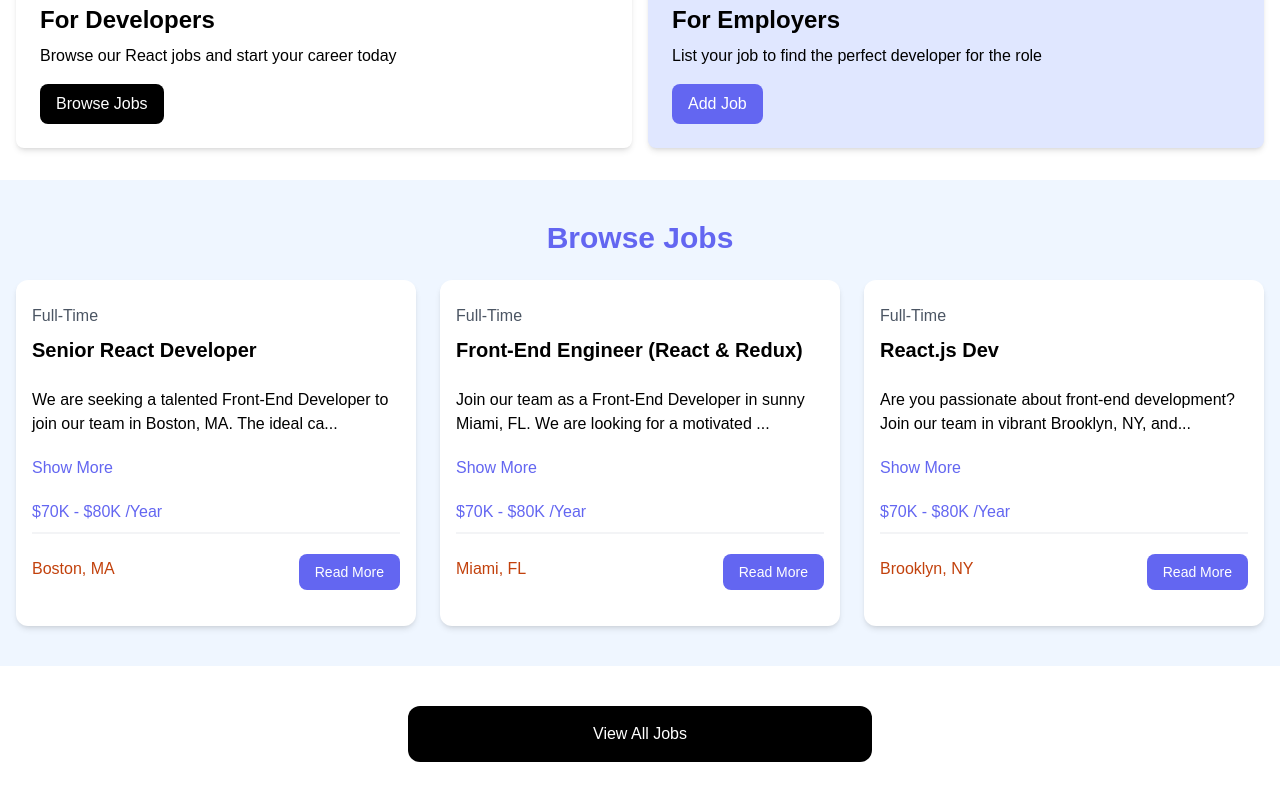
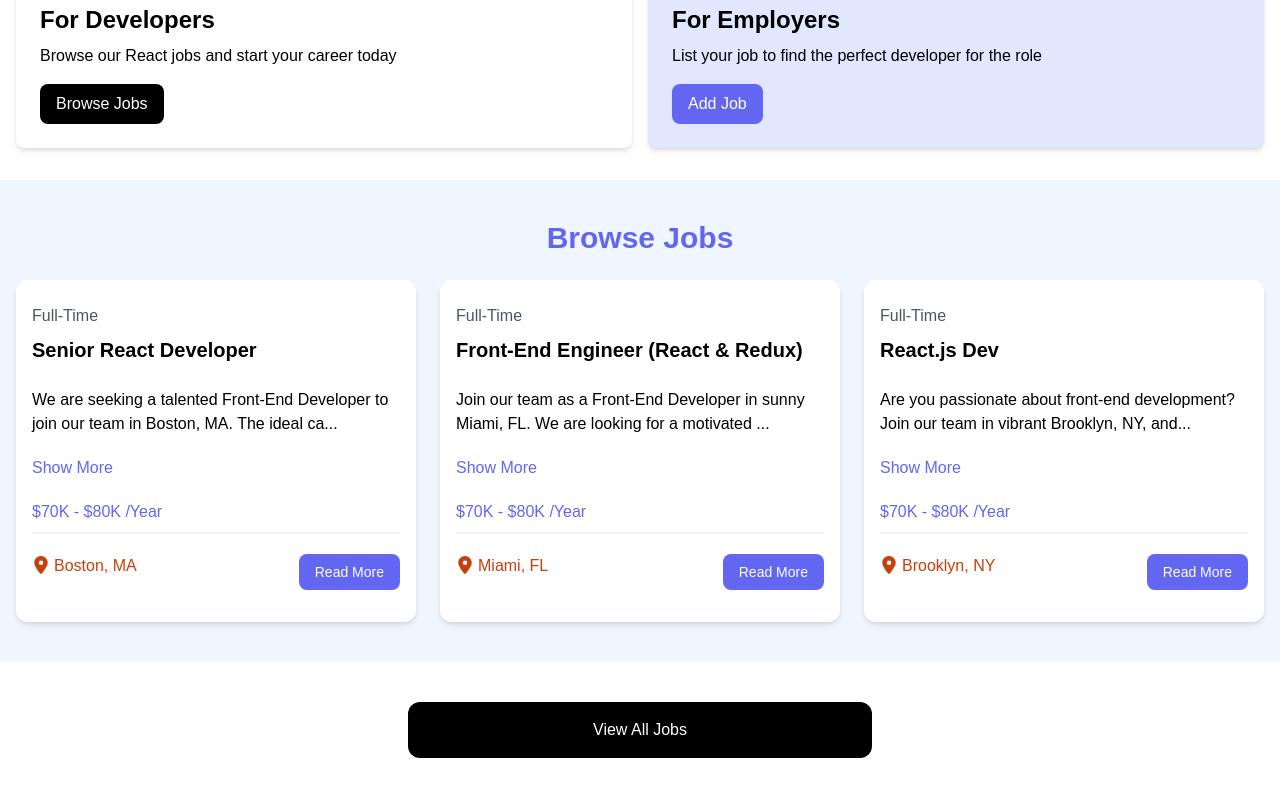
Before and after one commit to zakariaelrharbi/JopApp, a React (Vite) app: page / in a window 1280 px wide. Shown: the part 429-1229 px from the top of the page. Built offline with nearby package versions, Linux system fonts and the light colour scheme.

Commit message:
adding localisation icon

```diff
--- a/src/Components/JobListing1.jsx
+++ b/src/Components/JobListing1.jsx
@@ -1,4 +1,6 @@
 import React, { useState } from 'react'
+import { FaLocationDot } from "react-icons/fa6";
+
 
 const JobListing1 = ({job}) => {
   const [showMore, setShowMore] = useState(0);
@@ -29,7 +31,7 @@ const JobListing1 = ({job}) => {
                     <div className="border border-gray-100 mb-5" />
                     <div className="flex flex-col lg:flex-row justify-between mb-4">
                       <div className="text-orange-700 mb-3">
-                        <i className="fa-solid fa-location-dot text-lg" />
+                        <FaLocationDot  className="inline text-lg mb-1 mr-1" />
                         {job.location}
                       </div>
                       <a
```
